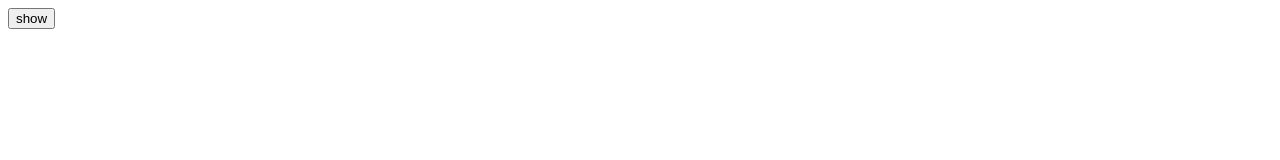
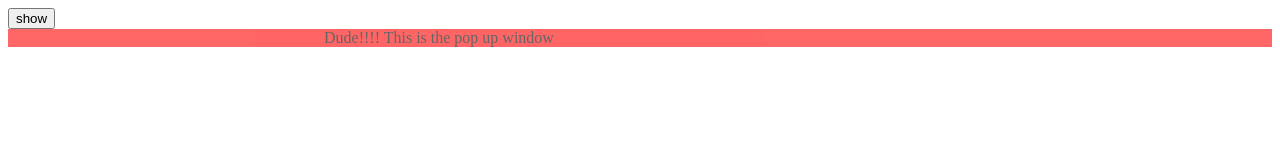
Before and after one commit to foxt7ot/CustomPopup, a plain HTML site: page index.html in a window 1280 px wide. Both pictures are taken after a click on the button "show". Drawn offline with Linux system fonts and the light colour scheme.

Commit message:
made few changes

```diff
--- a/index.html
+++ b/index.html
@@ -1,3 +1,4 @@
+
 <!DOCTYPE html>
 <html>
 <head>
@@ -8,7 +9,7 @@
 <body>
 <input type="button" value="show" onclick="showAlert()" />
 <div id="modalWindow" class="modalWindow">
-	<div id="popWindow"></div>
+	<div id="popupWindow" class="popupWindow">Dude!!!! This is the pop up window</div>
 </div>
 </body>
 </html>
--- a/script.js
+++ b/script.js
@@ -1,3 +1,13 @@
+ //Do What The Fuck You Want To Public License [WTFPL]: http://sam.zoy.org/wtfpl
+ //CopyrightLeft (ↄ) 2015 Yaseen <myaseen.khan@hotmail.com>
+
 function showAlert(){
-	alert(2);
+	var popupWindow=document.getElementById('popupWindow');
+	popupWindow.style.visibility='visible';
+
 }
+
+function hideAlert(){
+	var popupWindow=document.getElementById('popupWindow');
+	popupWindow.style.visibility='hidden';
+}
--- a/style.css
+++ b/style.css
@@ -1,5 +1,15 @@
 .modalWindow{
-	color: #333;
+	opacity: 0.6;
+	background-color: red;
 	width: 100%;
 	height: 100%;
+	margin: 0 auto;
 }
+
+.popupWindow{
+	visibility: hidden;
+	width: 50%;
+	margin: 0 auto;
+	height: 50%;
+	opacity: 1.0;
+}
```
